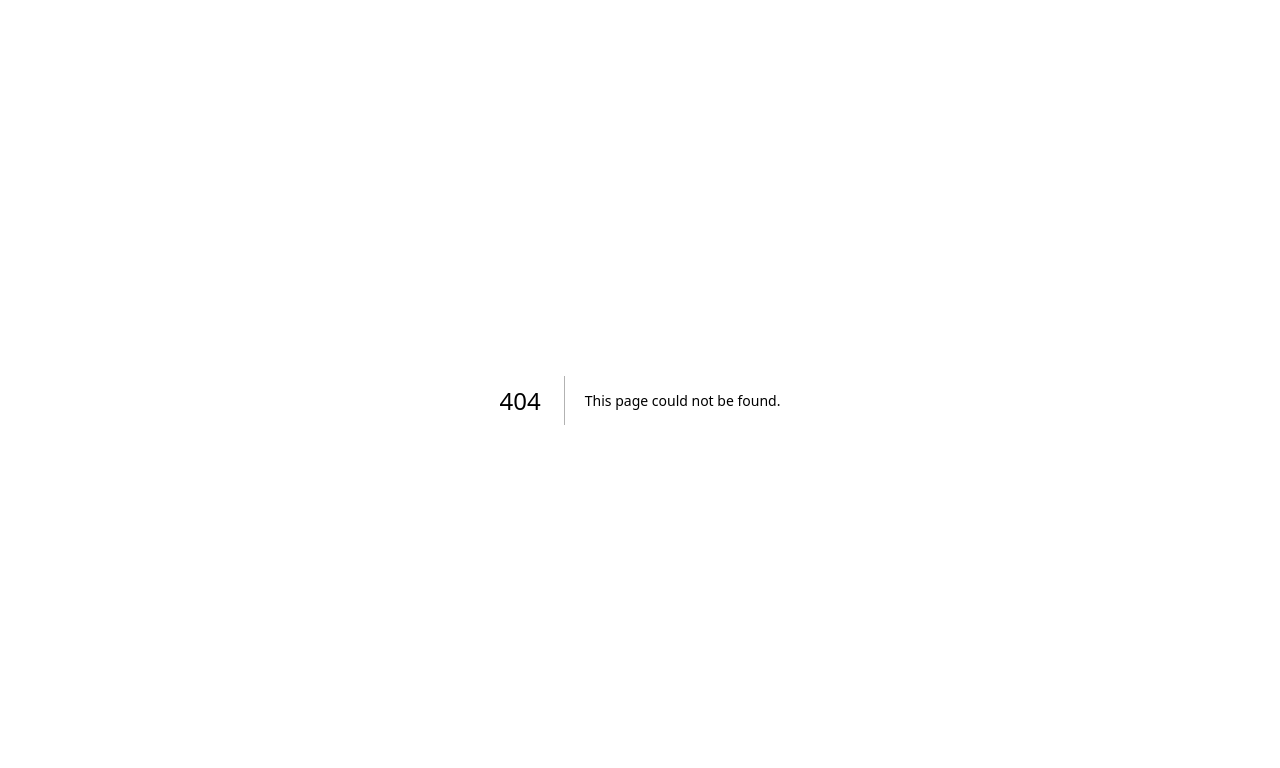
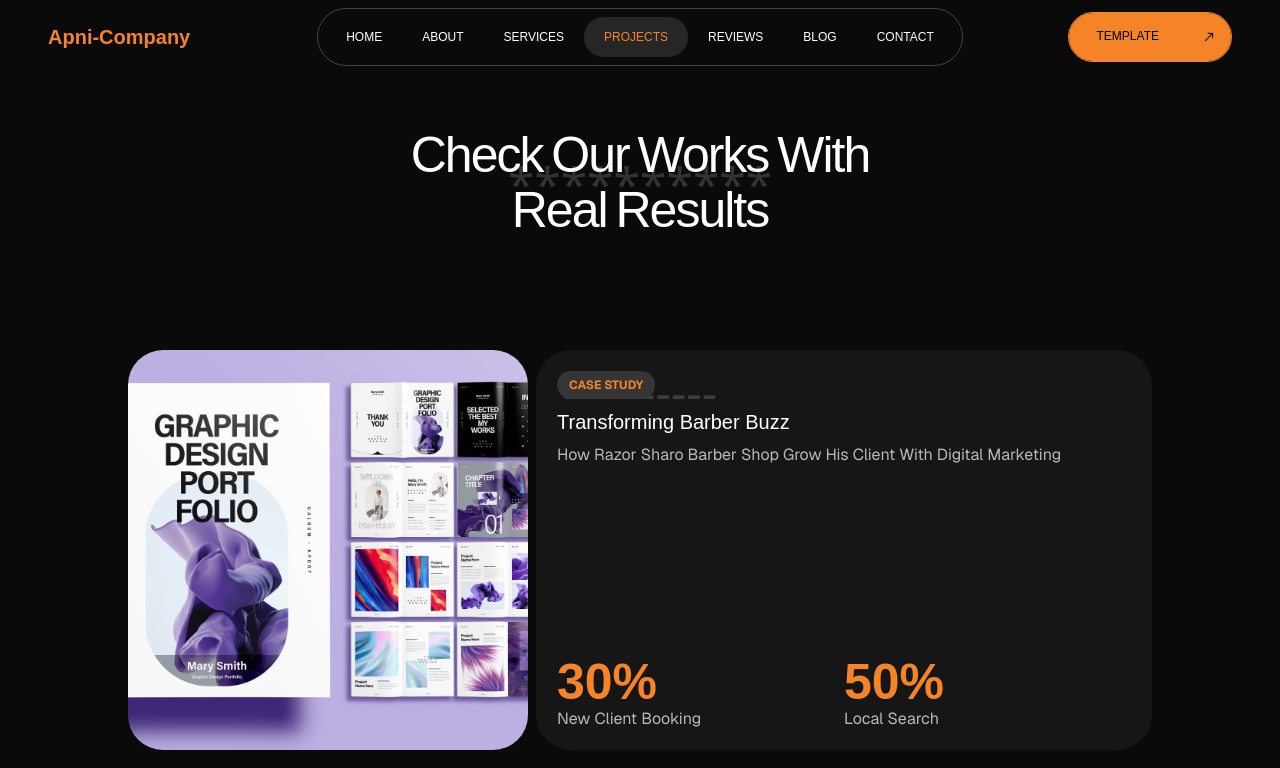
Before and after one commit to Mubashir-Jaweed/Framer-web, a Next.js app: page /case-studies in a window 1280 px wide. Before the commit this address had no page. Shown: the top 768 px of the page. Built offline with nearby package versions, Linux system fonts and the light colour scheme; a web font is replaced by a local one.

Commit message:
projects page complete

```diff
--- /dev/null
+++ b/src/app/case-studies/components/Hero.tsx
@@ -0,0 +1,47 @@
+import Image from 'next/image'
+import React from 'react'
+import portfolio from '../../../assets/case.png'
+
+const Hero = () => {
+    return (
+        <div className='w-full  p-32 text-white flex flex-col gap-28'>
+                <div>
+                    <span className='main-font text-[50px] font-normal leading-[55px] [word-spacing:-3px] [letter-spacing:-2px] text-center flex justify-center items-center'>Check Our Works With <br /> Real Results</span>
+                </div>
+                <div className=' w-full flex flex-col gap-5'>
+                    {[...Array(4)].map((_, i) => (
+                        // card
+                        <div key={i} className='group w-full flex  gap-2'>
+                            <div className="relative h-[400px] w-[400px] overflow-hidden rounded-[35px]">
+                                <Image
+                                    src={portfolio}
+                                    alt=""
+                                    className="h-full w-full object-cover "
+                                />
+                            </div>
+                            <div className='flex-1 bg-[#ffffff0d] rounded-[35px] p-5 flex flex-col justify-start items-start gap-2 transition-all duration-700 border border-transparent group-hover:border-[#777]'>
+                                <div className='bg-[#353535] flex justify-center items-center rounded-full px-3 py-1.5'>
+                                    <span className='sub-font uppercase text-xs font-bold text-color leading-4 '>Case Study</span>
+                                </div>
+                                <span className='capitalize text-white text-[20px] main-font '>Transforming barber buzz</span>
+                                <span className=' text-center capitalize sub-font text-[16px] leading-5 font-normal text-[#b9b9b9] '>How razor sharo barber shop grow his client with Digital Marketing</span>
+                                <div className='w-full h-full flex  justify-center items-end'>
+                                    <div className='w-full flex justify-center gap-2 flex-col items-start'>
+                                        <span className='main-font text-[50px] font-semibold leading-[38px] [word-spacing:-3px] text-[#f58327]'>30%</span>
+                                        <span className=' text-center capitalize sub-font text-[16px] leading-5 font-normal text-[#b9b9b9] '>New Client booking</span>
+                                    </div>
+                                    <div className='w-full flex justify-center gap-2 flex-col items-start'>
+                                        <span className='main-font text-[50px] font-semibold leading-[38px] [word-spacing:-3px] text-[#f58327]'>50%</span>
+                                        <span className=' text-center capitalize sub-font text-[16px] leading-5 font-normal text-[#b9b9b9] '>Local search</span>
+                                    </div>
+                                </div>
+                            </div>
+                        </div>
+                    )
+                    )}
+                </div>
+        </div>
+    )
+}
+
+export default Hero
--- /dev/null
+++ b/src/app/case-studies/page.tsx
@@ -0,0 +1,23 @@
+import React from 'react'
+import Navbar from '../components/ui/Navbar'
+import Hero from './components/Hero'
+import Contact from '../components/Contact'
+
+const page = () => {
+  return (
+   <div className="w-full h-auto scroll-smooth">
+      {/* fixed bg */}
+      <div className="fixed-bg ">
+        <h1 className="text-[#333] text-5xl text-center pt-40">**********</h1>
+        <h1 className="text-[#333] text-5xl text-center pt-40">----------</h1>
+      </div>
+      <Navbar/>
+      <Hero/>
+      <Contact/>
+
+
+    </div>
+  )
+}
+
+export default page
--- a/src/app/components/CaseStudies.tsx
+++ b/src/app/components/CaseStudies.tsx
@@ -27,7 +27,7 @@ const CaseStudies = () => {
                                             className="h-full w-full object-cover transition-transform duration-700 group-hover:scale-110"
                                         />
                                     </div>
-                                    <div className='bg-[#1a1818df] rounded-[35px] p-5 flex flex-col justify-start items-start gap-2 transition-all duration-700 border border-transparent group-hover:border-[#777]'>
+                                    <div className='bg-[#ffffff0d] rounded-[35px] p-5 flex flex-col justify-start items-start gap-2 transition-all duration-700 border border-transparent group-hover:border-[#777]'>
                                         <div className='bg-[#353535] flex justify-center items-center rounded-full px-3 py-1.5'>
                                             <span className='sub-font uppercase text-xs font-bold text-color leading-4 '>Case Study</span>
                                         </div>
```
